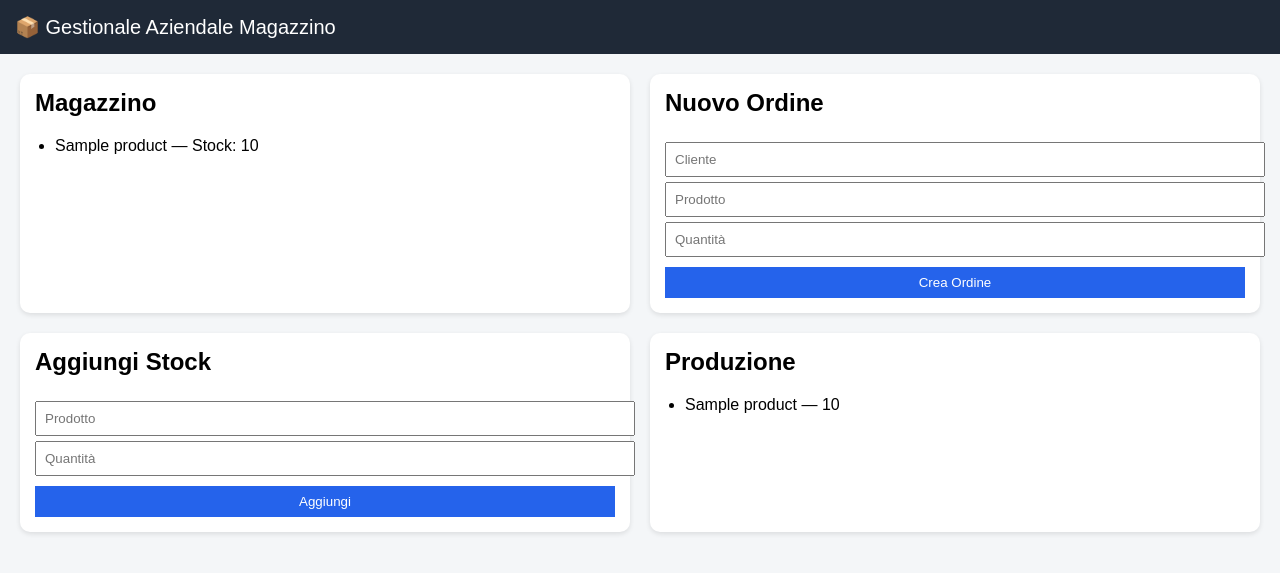
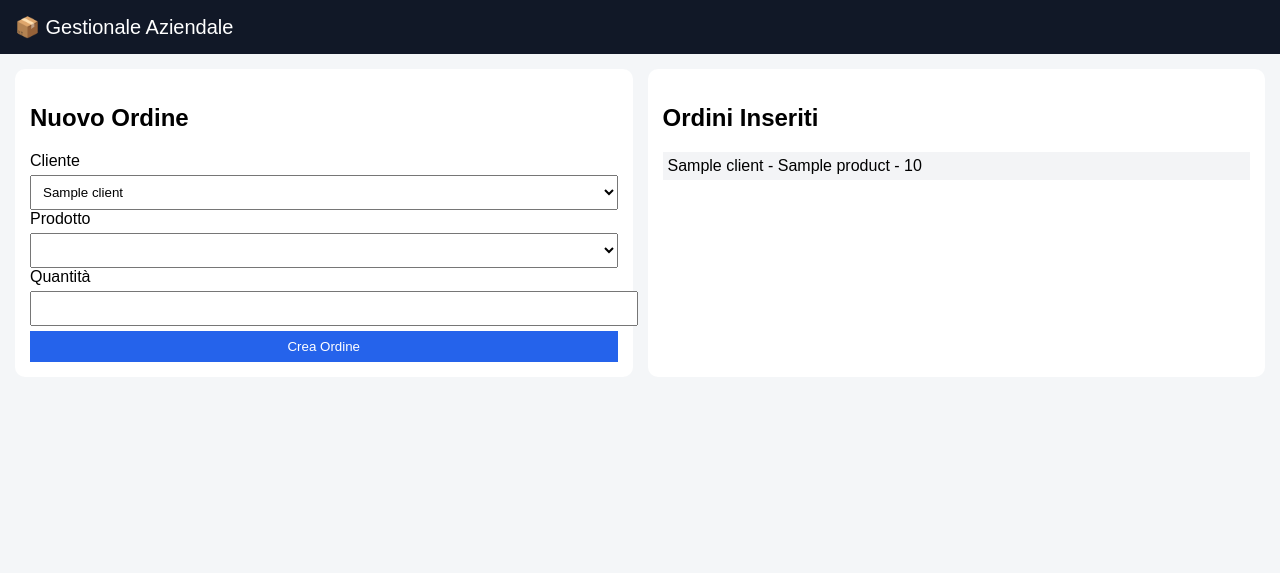
Before and after one commit to Galc987/gestionale-magazzino, a Flask app: template templates/index.html in a window 1280 px wide. Shown: the top 573 px of the page. Run offline with Flask 3, Linux system fonts and the light colour scheme; the template is opened without the code that fills it: most values are stand-ins (such as "Sample title", 1, 10 or a date in 2020); lists and menus that the app fills with data are empty.

Commit message:
Update index.html

```diff
--- a/templates/index.html
+++ b/templates/index.html
@@ -2,48 +2,38 @@
 <html>
 <head>
     <title>Gestionale Magazzino</title>
+
     <style>
         body {
             font-family: Arial;
+            margin: 0;
             background: #f4f6f8;
-            margin: 0;
-            padding: 0;
         }
 
         header {
-            background: #1f2937;
+            background: #111827;
             color: white;
             padding: 15px;
             font-size: 20px;
         }
 
         .container {
-            padding: 20px;
             display: grid;
             grid-template-columns: 1fr 1fr;
-            gap: 20px;
+            gap: 15px;
+            padding: 15px;
         }
 
         .card {
             background: white;
             padding: 15px;
             border-radius: 10px;
-            box-shadow: 0 2px 5px rgba(0,0,0,0.1);
         }
 
-        h2 {
-            margin-top: 0;
-        }
-
-        .stock-low {
-            color: red;
-            font-weight: bold;
-        }
-
-        input, button {
+        input, select, button {
+            width: 100%;
             padding: 8px;
             margin-top: 5px;
-            width: 100%;
         }
 
         button {
@@ -51,7 +41,6 @@
             color: white;
             border: none;
             cursor: pointer;
-            margin-top: 10px;
         }
 
         button:hover {
@@ -61,65 +50,78 @@
         ul {
             padding-left: 20px;
         }
+
+        .order {
+            background: #f3f4f6;
+            padding: 5px;
+            margin-top: 5px;
+        }
     </style>
 </head>
 
 <body>
 
 <header>
-    📦 Gestionale Aziendale Magazzino
+    📦 Gestionale Aziendale
 </header>
 
 <div class="container">
 
-    <!-- MAGAZZINO -->
-    <div class="card">
-        <h2>Magazzino</h2>
-
-        <ul>
-        {% for p in products %}
-            <li class="{% if p.stock == 0 %}stock-low{% endif %}">
-                {{p.name}} — Stock: {{p.stock}}
-            </li>
-        {% endfor %}
-        </ul>
-    </div>
-
-    <!-- ORDINI -->
+    <!-- CLIENTI / ORDINI -->
     <div class="card">
         <h2>Nuovo Ordine</h2>
 
         <form method="POST" action="/add_order">
-            <input name="client" placeholder="Cliente">
-            <input name="product" placeholder="Prodotto">
-            <input name="qty" type="number" placeholder="Quantità">
+
+            <label>Cliente</label>
+            <select name="client" id="client" onchange="updateProducts()">
+                {% for c in clients %}
+                    <option value="{{c}}">{{c}}</option>
+                {% endfor %}
+            </select>
+
+            <label>Prodotto</label>
+            <select name="product" id="product"></select>
+
+            <label>Quantità</label>
+            <input name="qty" type="number">
+
             <button type="submit">Crea Ordine</button>
         </form>
     </div>
 
-    <!-- STOCK -->
+    <!-- MAGAZZINO SIMULATO -->
     <div class="card">
-        <h2>Aggiungi Stock</h2>
+        <h2>Ordini Inseriti</h2>
 
-        <form method="POST" action="/add_stock">
-            <input name="product" placeholder="Prodotto">
-            <input name="qty" type="number" placeholder="Quantità">
-            <button type="submit">Aggiungi</button>
-        </form>
-    </div>
-
-    <!-- PRODUZIONE -->
-    <div class="card">
-        <h2>Produzione</h2>
-
-        <ul>
-        {% for p in production %}
-            <li>{{p.product}} — {{p.qty}}</li>
+        {% for o in orders %}
+            <div class="order">
+                {{o.client}} - {{o.product}} - {{o.qty}}
+            </div>
         {% endfor %}
-        </ul>
     </div>
 
 </div>
 
+<script>
+    const data = {{ clients | tojson }};
+
+    function updateProducts() {
+        let client = document.getElementById("client").value;
+        let productSelect = document.getElementById("product");
+
+        productSelect.innerHTML = "";
+
+        data[client].forEach(p => {
+            let opt = document.createElement("option");
+            opt.value = p;
+            opt.text = p;
+            productSelect.appendChild(opt);
+        });
+    }
+
+    updateProducts();
+</script>
+
 </body>
 </html>
```
